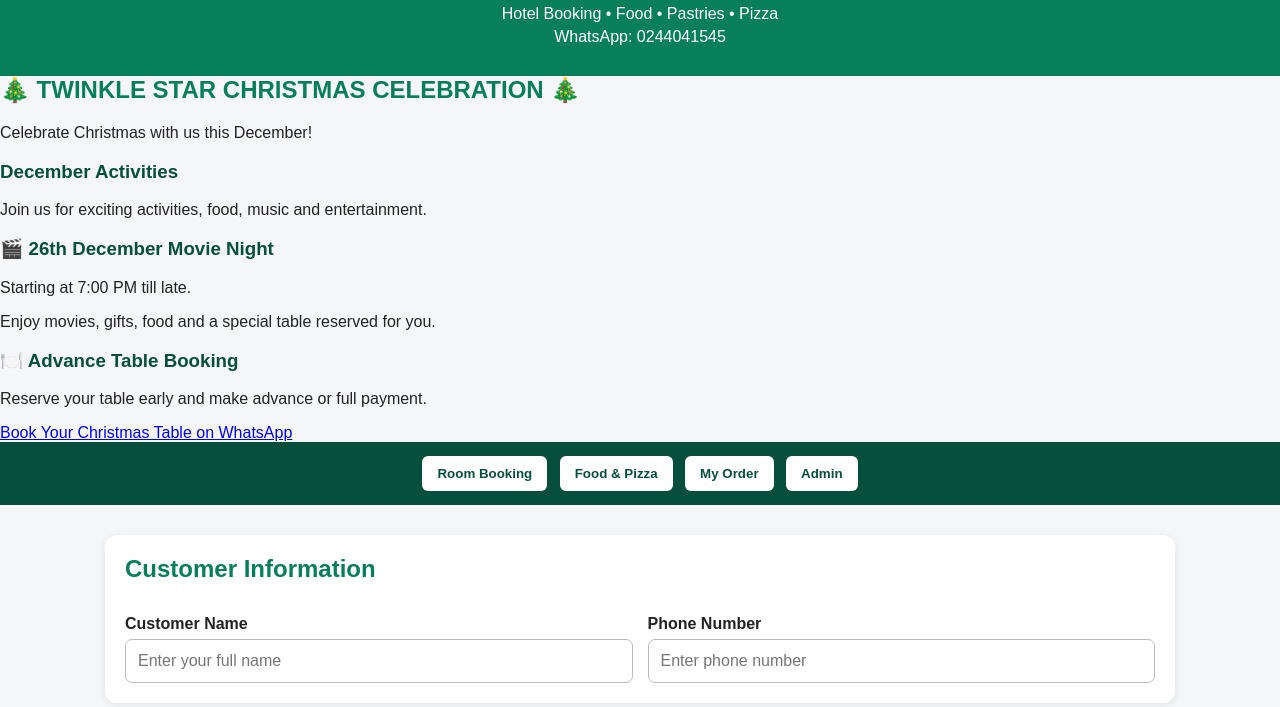
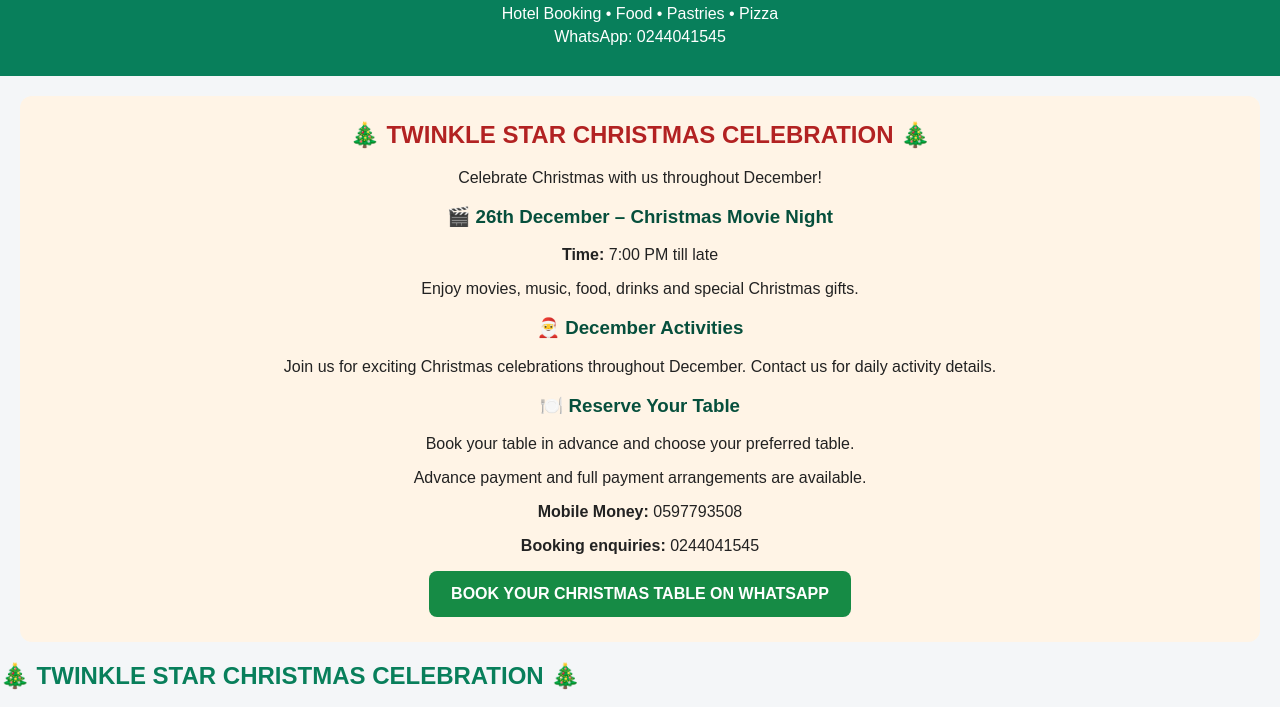
Before and after one commit to youngsarkcess6-tech/TWINKLE-STAR-HOTEL-AND-RESTAURANT-ORDER-LINK, a plain HTML site: page index.html in a window 1280 px wide. Shown: the part 60-767 px from the top of the page. Drawn offline with Linux system fonts and the light colour scheme.

Commit message:
Update index.html

```diff
--- a/index.html
+++ b/index.html
@@ -263,6 +263,27 @@ footer {
     <p>Hotel Booking • Food • Pastries • Pizza</p>
     <p>WhatsApp: 0244041545</p>
 </header>
+
+<section id="christmas-events" style="padding:25px; background:#fff4e6; text-align:center; border-radius:12px; margin:20px;">
+  <h2 style="color:#b22222;">🎄 TWINKLE STAR CHRISTMAS CELEBRATION 🎄</h2>
+  <p>Celebrate Christmas with us throughout December!</p>
+
+  <h3>🎬 26th December – Christmas Movie Night</h3>
+  <p><strong>Time:</strong> 7:00 PM till late</p>
+  <p>Enjoy movies, music, food, drinks and special Christmas gifts.</p>
+
+  <h3>🎅 December Activities</h3>
+  <p>Join us for exciting Christmas celebrations throughout December. Contact us for daily activity details.</p>
+
+  <h3>🍽️ Reserve Your Table</h3>
+  <p>Book your table in advance and choose your preferred table.</p>
+  <p>Advance payment and full payment arrangements are available.</p>
+
+  <p><strong>Mobile Money:</strong> 0597793508</p>
+  <p><strong>Booking enquiries:</strong> 0244041545</p>
+
+  <a href="https://wa.me/233244041545?text=Hello%20Twinkle%20Star%2C%20I%20want%20to%20book%20a%20Christmas%20table." style="display:inline-block; background:#168b45; color:white; padding:14px 22px; border-radius:8px; text-decoration:none; font-weight:bold;">BOOK YOUR CHRISTMAS TABLE ON WHATSAPP</a>
+</section>
 
 <section id="christmas">
   <h2>🎄 TWINKLE STAR CHRISTMAS CELEBRATION 🎄</h2>
```
